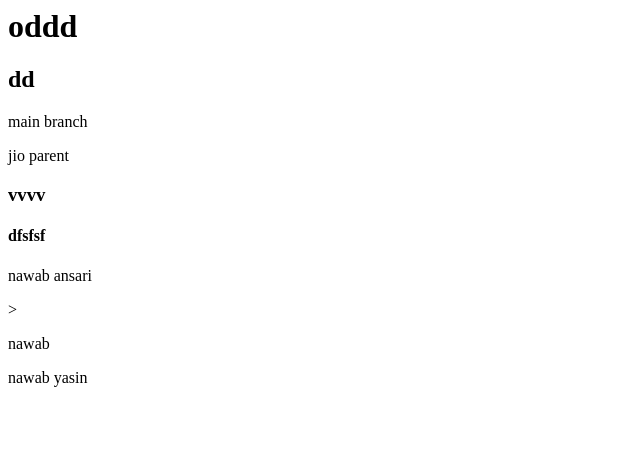
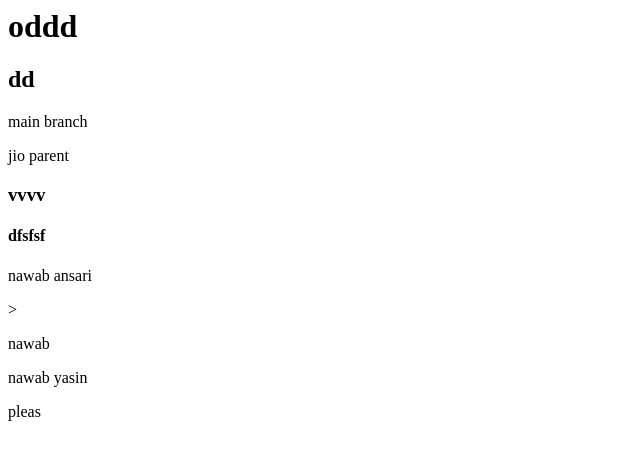
Before and after one commit to Nawab1/beggin, a plain HTML site: page index.html in a window 1280 px wide. Shown: the full height of the page, 0-640 px from the left. Drawn offline with Linux system fonts and the light colour scheme.

Commit message:
Update index.html

```diff
--- a/index.html
+++ b/index.html
@@ -14,3 +14,5 @@
 
 <p>nawab</p>
 <p>nawab yasin</p>
+
+<p>pleas</p>
```
